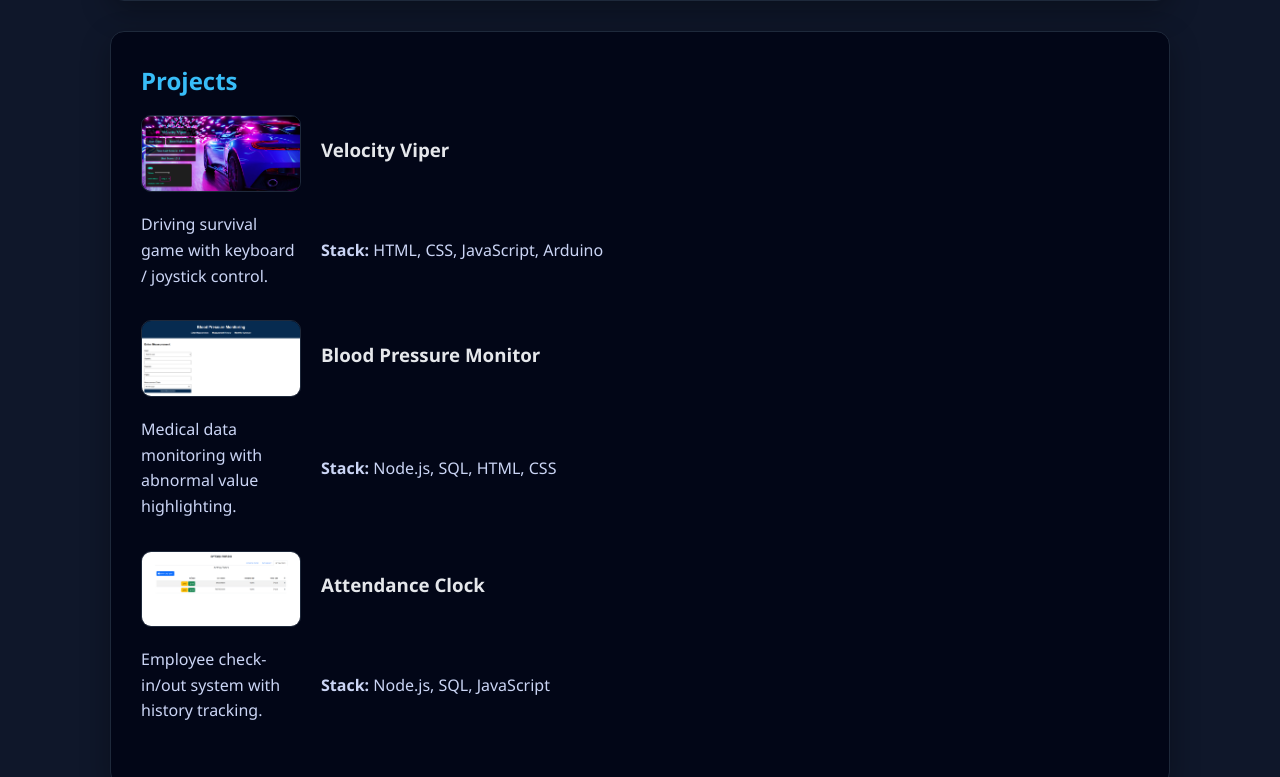
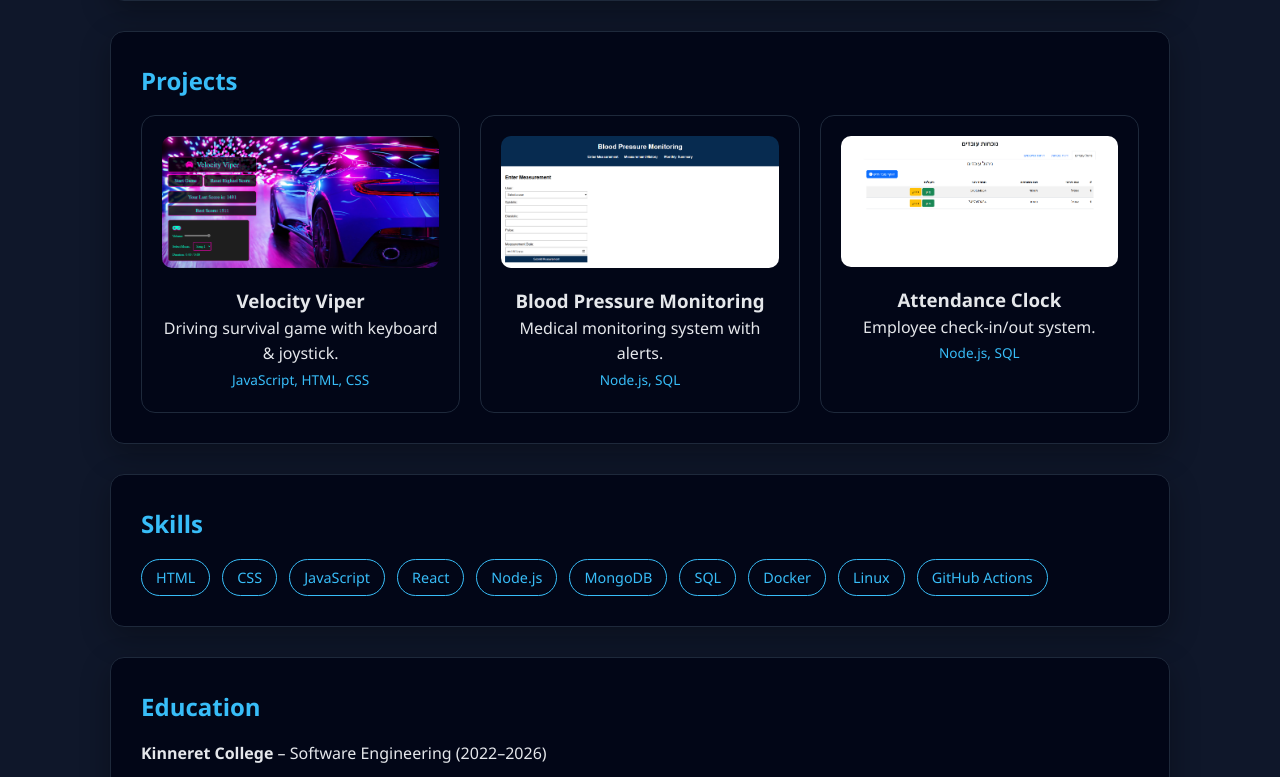
Before and after one commit to osayl12/osayl-resume, a React (Create React App) app: page / in a window 1280 px wide. Shown: the part 663-1440 px from the top of the page. Built offline with nearby package versions, Linux system fonts and the light colour scheme.

Commit message:
Grid Cards

```diff
--- a/src/App.jsx
+++ b/src/App.jsx
@@ -5,7 +5,6 @@ import Contact from "./components/Contact";
 import Projects from "./components/Projects";
 import Skills from "./components/Skills";
 import Education from "./components/Education";
-import Footer from "./components/Footer";
 import "./styles.css";
 
 function App() {
@@ -27,7 +26,6 @@ function App() {
         <Education />
       </main>
 
-      <Footer />
 
     </div>
   );
--- a/src/components/Projects.jsx
+++ b/src/components/Projects.jsx
@@ -1,32 +1,44 @@
 import carGame from "../assets/carGame.png";
 import bloodPressure from "../assets/bloodPressure.png";
 import clock from "../assets/Clock.png";
+
+const projects = [
+  {
+    title: "Velocity Viper",
+    image: carGame,
+    desc: "Driving survival game with keyboard & joystick.",
+    stack: "JavaScript, HTML, CSS"
+  },
+  {
+    title: "Blood Pressure Monitoring",
+    image: bloodPressure,
+    desc: "Medical monitoring system with alerts.",
+    stack: "Node.js, SQL"
+  },
+  {
+    title: "Attendance Clock",
+    image: clock,
+    desc: "Employee check-in/out system.",
+    stack: "Node.js, SQL"
+  }
+];
+
 
 function Projects() {
   return (
     <section id="projects" className="card">
       <h2>Projects</h2>
 
-      <article className="project">
-        <img src={carGame} alt="Car Game" />
-        <h3>Velocity Viper</h3>
-        <p>Driving survival game with keyboard / joystick control.</p>
-        <p><strong>Stack:</strong> HTML, CSS, JavaScript, Arduino</p>
-      </article>
-
-      <article className="project">
-        <img src={bloodPressure} alt="Blood Pressure" />
-        <h3>Blood Pressure Monitor</h3>
-        <p>Medical data monitoring with abnormal value highlighting.</p>
-        <p><strong>Stack:</strong> Node.js, SQL, HTML, CSS</p>
-      </article>
-
-      <article className="project">
-        <img src={clock} alt="Attendance Clock" />
-        <h3>Attendance Clock</h3>
-        <p>Employee check-in/out system with history tracking.</p>
-        <p><strong>Stack:</strong> Node.js, SQL, JavaScript</p>
-      </article>
+         <div className="projects-grid">
+        {projects.map(p => (
+          <div className="project-card" key={p.title}>
+            <img src={p.image} alt={p.title} />
+            <h3>{p.title}</h3>
+            <p>{p.desc}</p>
+            <span>{p.stack}</span>
+          </div>
+        ))}
+      </div>
     </section>
   );
 }
--- a/src/styles.css
+++ b/src/styles.css
@@ -206,3 +206,30 @@ header {
 .light .site-nav a {
   color: #020617;
 }
+
+
+/* Grid Cards */
+.projects-grid {
+  display: grid;
+  grid-template-columns: repeat(auto-fit, minmax(240px, 1fr));
+  gap: 20px;
+}
+
+.project-card {
+  background: #020617;
+  border: 1px solid #1e293b;
+  padding: 20px;
+  border-radius: 14px;
+  text-align: center;
+}
+
+.project-card img {
+  width: 100%;
+  border-radius: 10px;
+  margin-bottom: 10px;
+}
+
+.project-card span {
+  font-size: 0.85rem;
+  color: #38bdf8;
+}
```
